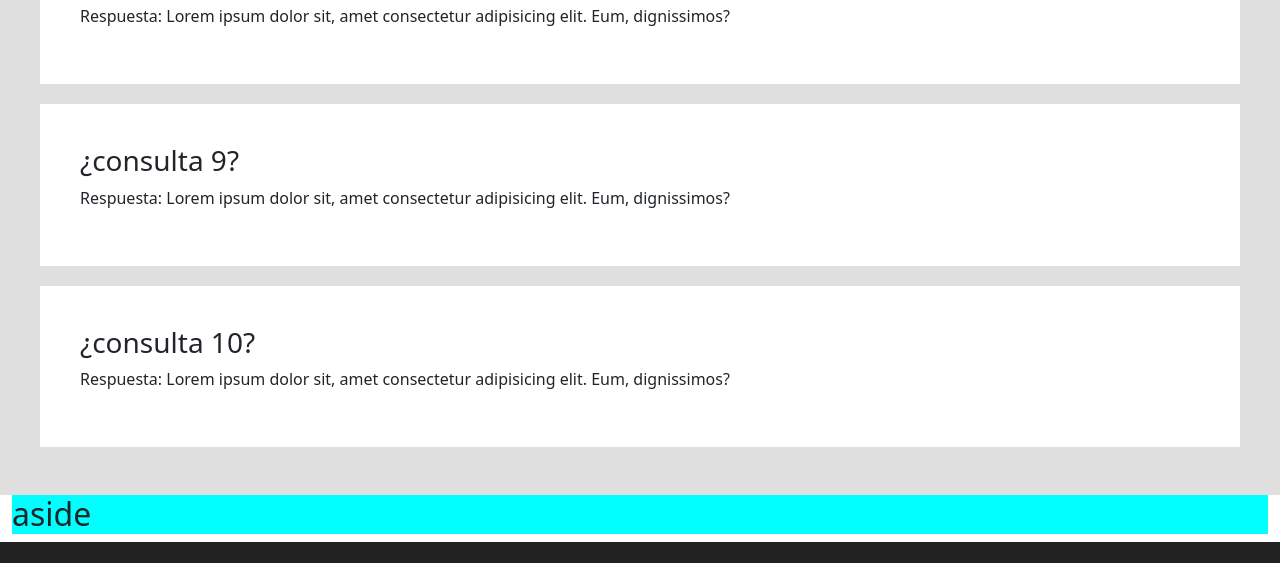
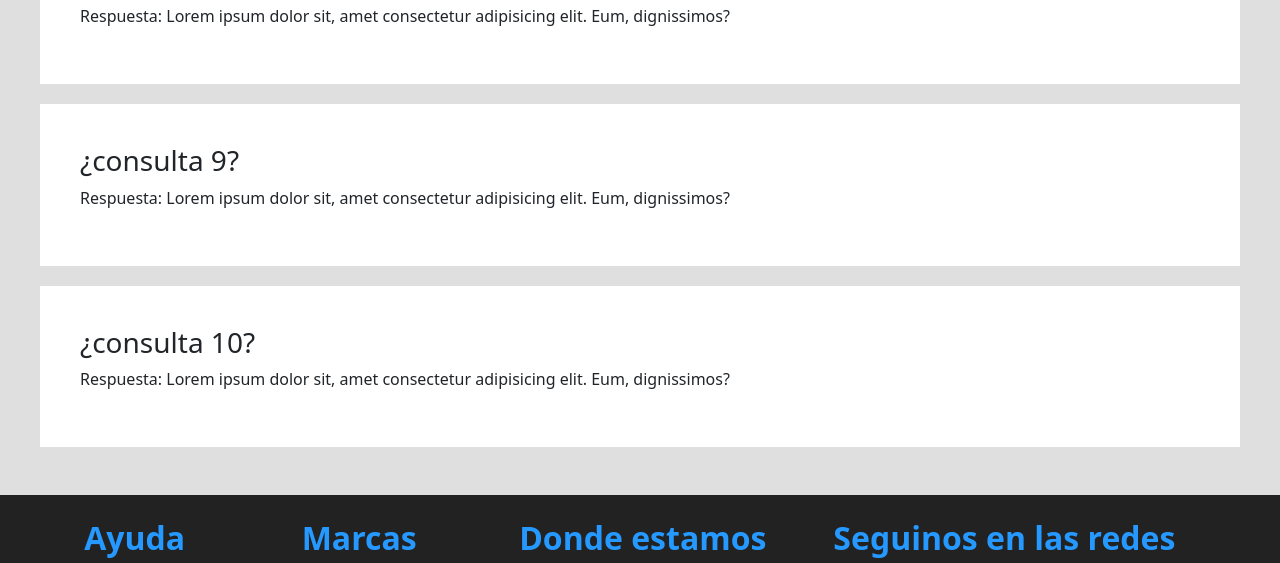
Before and after one commit to jonatanmonti/coder-proyecto, a plain HTML site: page pages/ayuda.html in a window 1280 px wide. Shown: the part 1603-2166 px from the top of the page. Drawn offline with nearby package versions, Linux system fonts and the light colour scheme.

Commit message:
errores corregidos

```diff
--- a/pages/ayuda.html
+++ b/pages/ayuda.html
@@ -108,9 +108,6 @@
                 </div>
             </section>
         </main>
-        <aside class="aside">
-            <h2>aside</h2>
-        </aside>
         <footer class="row">
             <div class="container__footer col-lg-12">
                 <div class="box__footer">
```
Also changed, not shown: pages/contactanos.html (+0 -3 lines), pages/historia.html (+0 -3 lines), pages/producto.html (+0 -3 lines).
